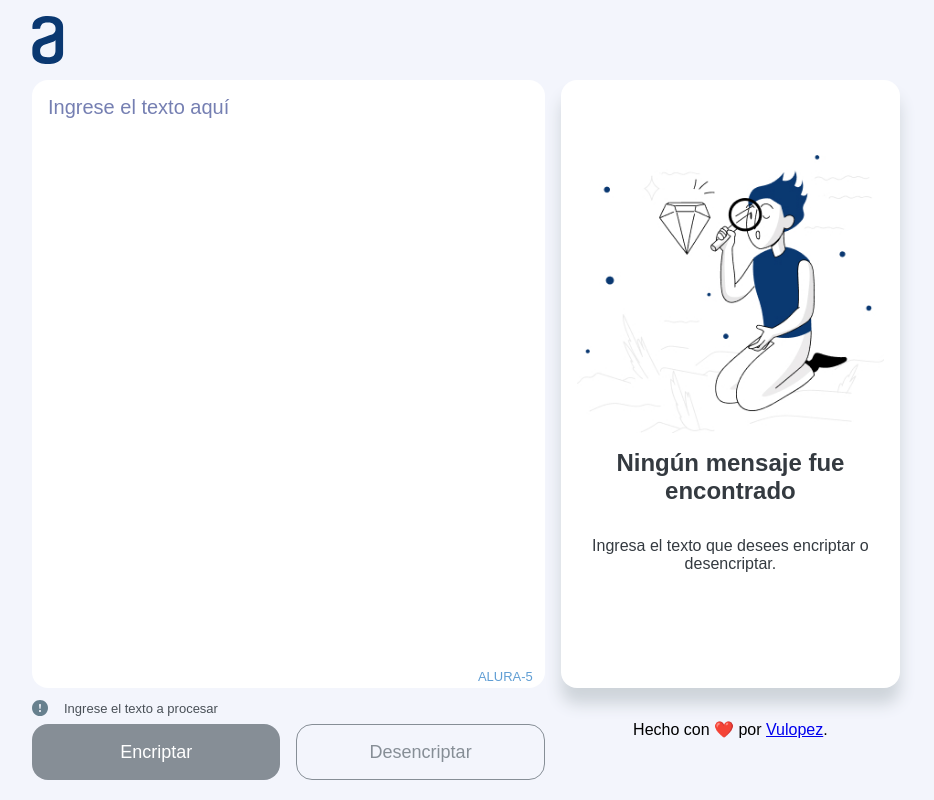
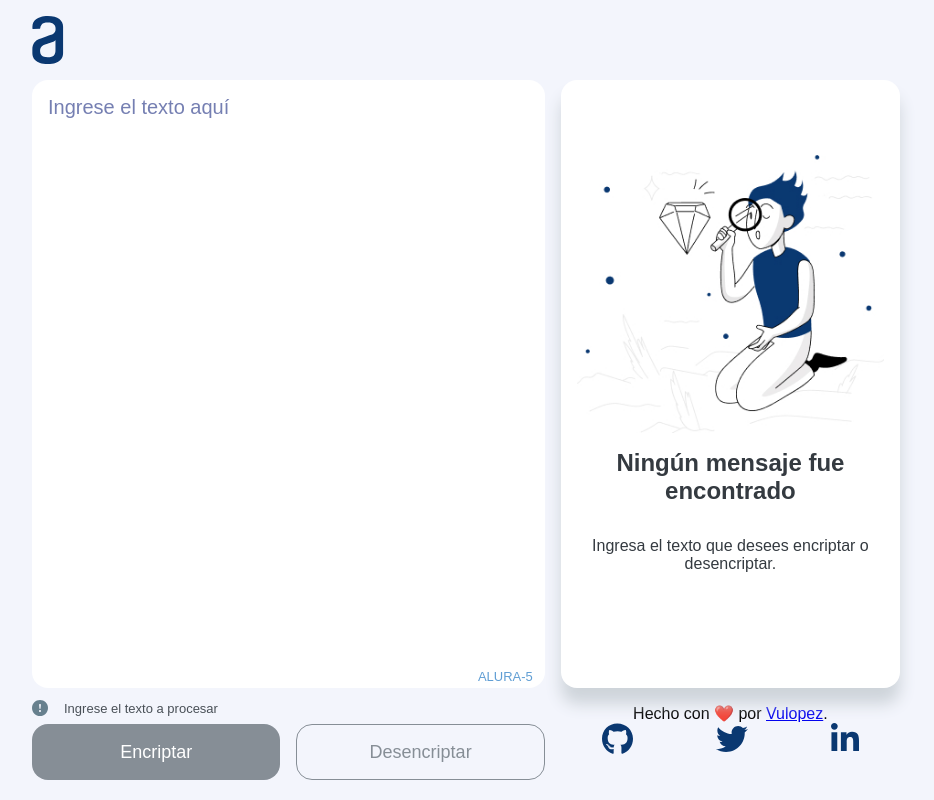
Before and after one commit to vulopez/encryptor, a plain HTML site: page index.html in a window 1280 px wide. Shown: the whole page, without its empty margins (174-1108 px from the left). Drawn offline with nearby package versions, Linux system fonts and the light colour scheme.

Commit message:
Add social media

```diff
--- a/assets/css/styles.css
+++ b/assets/css/styles.css
@@ -18,7 +18,7 @@
 
 /* Track */
 ::-webkit-scrollbar-track {
-  background: var(--light-blue-200);
+  background: inherit;
 }
 
 /* Handle */
@@ -53,7 +53,7 @@
 
 img {
   overflow: hidden;
-  pointer-events: none;
+  /* pointer-events: none; */
 }
 
 /* Body */
@@ -299,13 +299,29 @@ button {
 
 .output-msg {
   display: none;
+  max-height: 400px;
+  overflow: scroll;
   font-size: 1rem;
   word-break: break-all;
 }
 
 footer {
-  margin: 2rem 0;
+  display: flex;
+  flex-direction: column;
+  margin-top: 1rem;
+  height: 6rem;
   text-align: center;
+}
+
+#contact {
+  /* max-width: 300px; */
+  padding: 0;
+  display: flex;
+  justify-content: space-around;
+}
+
+#contact > li {
+  list-style-type: none;
 }
 
 .settings {
@@ -352,6 +368,11 @@ footer {
   .output {
     height: calc(100vh - 12rem);
     height: calc(100svh - 12rem);
+
+  }
+
+  .output-msg {
+    max-height: 100%;
   }
 
   .dummy {
--- a/index.html
+++ b/index.html
@@ -68,7 +68,19 @@
       </section>
 
       <footer>
-        Hecho con ❤️ por <a href="https://github.com/vulopez/">Vulopez</a>.
+        <span>Hecho con ❤️ por <a href="https://github.com/vulopez/">Vulopez</a>.</span>
+
+        <ul id="contact">
+          <li><a href="https://github.com/vulopez">
+            <img src="assets/icons/Social/Github.svg" alt="Github">
+          </a></li>
+          <li><a href="https://twitter.com/vulopezdev">
+            <img src="assets/icons/Social/Twitter.svg" alt="Twitter">
+          </a></li>
+          <li><a href="https://www.linkedin.com/in/vulopez/">
+            <img src="assets/icons/Social/Linkedin.svg" alt="LinkedIn">
+          </a></li>
+        </ul>
       </footer>
     </aside>
   </div>
```
Also changed, not shown: assets/icons/Social/Github.svg (added), assets/icons/Social/Linkedin.svg (added), assets/icons/Social/Twitter.svg (added).
